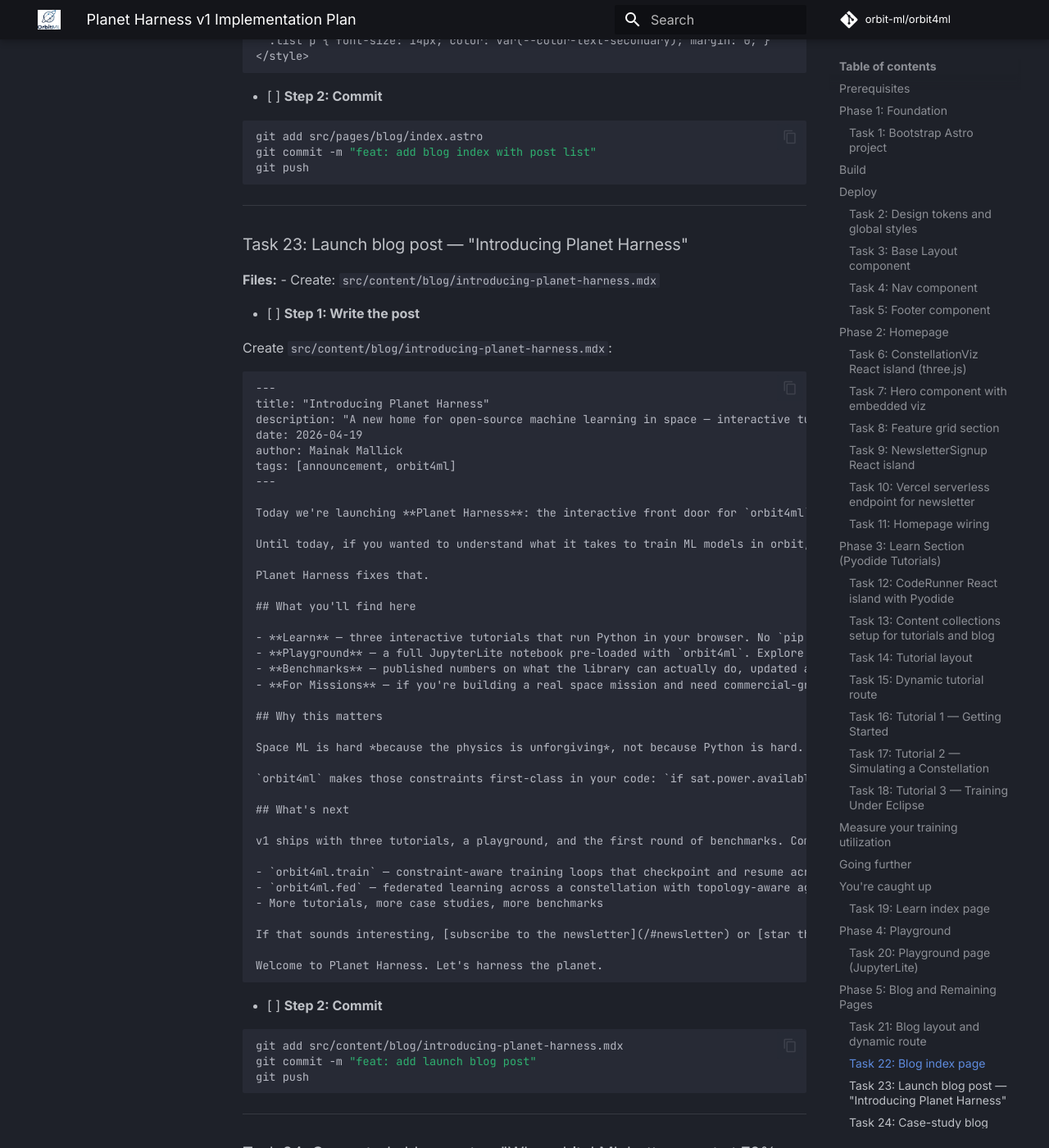
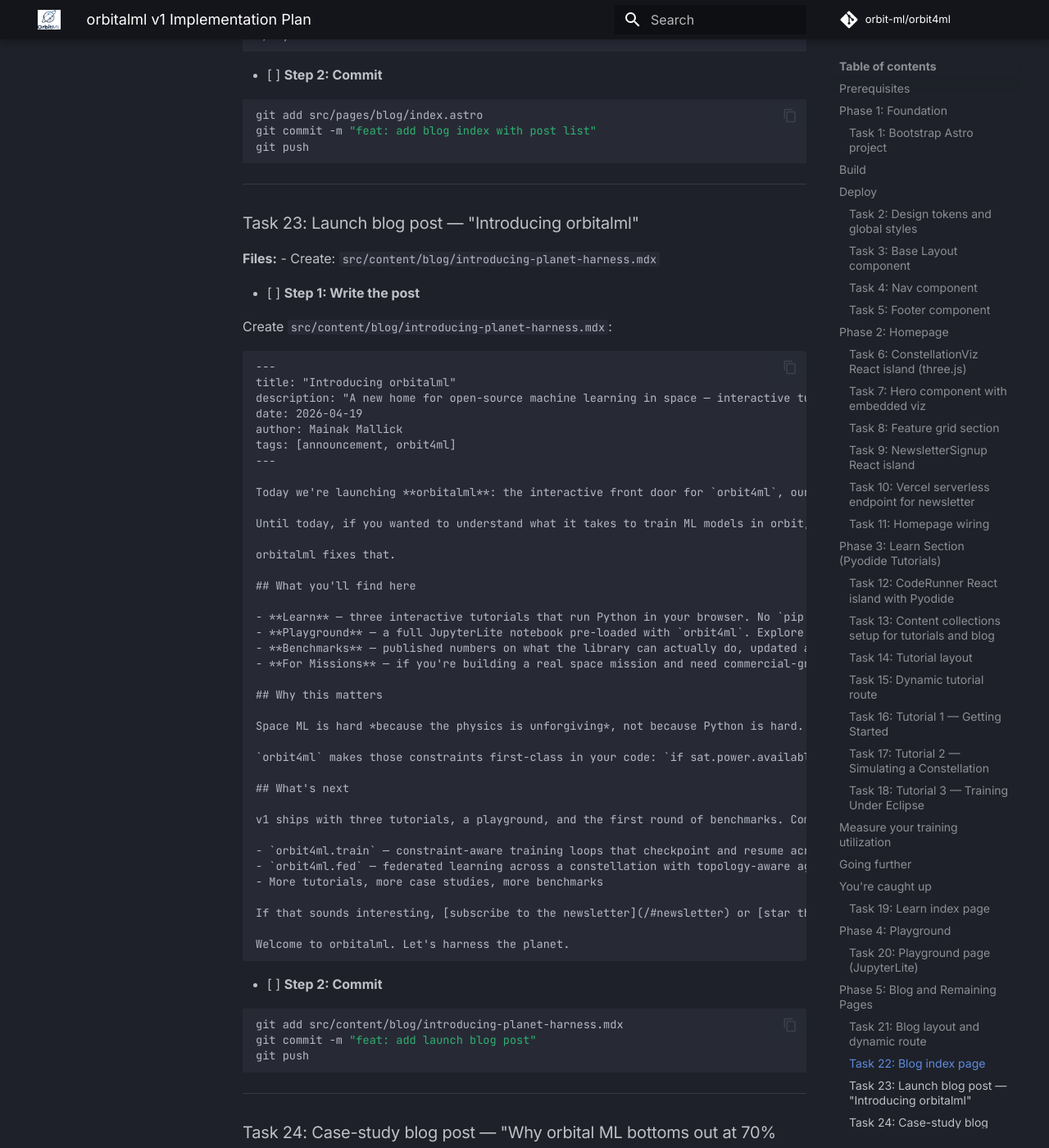
Before and after one commit to orbit-ml/orbit4ml, an MkDocs documentation site: the page built from docs/superpowers/plans/2026-04-19-orbitalml-v1.md, in a window 1280 px wide and 1400 px high, scrolled down 44444 px. Shown: the whole window at 82% size. Built offline with MkDocs 1.6.1 and Material for MkDocs 9.7.7, drawn with Linux system fonts in a browser that asks for light colours; comment, search, counter and statistics services are not loaded; some of the changed text lies outside the part shown.

Commit message:
docs: rename Planet Harness → orbitalml across spec and plan
Renamed to match the GitHub repo at orbit-ml/orbitalml. File names
preserved for history; content updated throughout (Planet Harness →
orbitalml, planetharness.com → orbitalml.com, directory paths).
Tagline remains 'ML harness for the planet' pending final decision.

Co-Authored-By: Claude Opus 4.6 <noreply@anthropic.com>

````diff
--- a/docs/superpowers/plans/2026-04-19-planetharness-v1.md
+++ b/docs/superpowers/plans/2026-04-19-orbitalml-v1.md
@@ -1,8 +1,8 @@
-# Planet Harness v1 Implementation Plan
+# orbitalml v1 Implementation Plan
 
 > **For agentic workers:** REQUIRED SUB-SKILL: Use superpowers:subagent-driven-development (recommended) or superpowers:executing-plans to implement this plan task-by-task. Steps use checkbox (`- [ ]`) syntax for tracking.
 
-**Goal:** Ship v1 of Planet Harness — the interactive showcase site for orbit4ml at `planetharness.com`. Homepage, 3 Learn tutorials with in-browser Python, JupyterLite playground, blog, benchmarks, For Missions lead capture, Community page. Dark theme, mobile-responsive.
+**Goal:** Ship v1 of orbitalml — the interactive showcase site for orbit4ml at `orbitalml.com`. Homepage, 3 Learn tutorials with in-browser Python, JupyterLite playground, blog, benchmarks, For Missions lead capture, Community page. Dark theme, mobile-responsive.
 
 **Architecture:** Astro static site with React islands for interactive pieces (CodeRunner/Pyodide, ConstellationViz/three.js, NewsletterSignup). MDX for tutorials and blog. Content collections for typed authoring. Vercel for hosting + preview deploys + serverless contact form. Playwright + Lighthouse CI for quality gates.
 
@@ -14,18 +14,18 @@
 
 **Before starting task 1, the human must:**
 
-1. Create an empty GitHub repo at `https://github.com/orbit-ml/planetharness` (public, no README, no .gitignore, no license — these will be committed from Task 1)
-2. Create the local project directory: `mkdir C:/Users/mmallick7/planetharness`
-3. Initialize it with the remote: `cd C:/Users/mmallick7/planetharness && git init && git remote add origin https://github.com/orbit-ml/planetharness.git`
-
-All tasks below are executed inside `C:/Users/mmallick7/planetharness/` unless noted.
+1. Create an empty GitHub repo at `https://github.com/orbit-ml/orbitalml` (public, no README, no .gitignore, no license — these will be committed from Task 1)
+2. Create the local project directory: `mkdir C:/Users/mmallick7/orbitalml`
+3. Initialize it with the remote: `cd C:/Users/mmallick7/orbitalml && git init && git remote add origin https://github.com/orbit-ml/orbitalml.git`
+
+All tasks below are executed inside `C:/Users/mmallick7/orbitalml/` unless noted.
 
 **Third-party account setup (do as reached — not blocking Task 1):**
 
 - **Vercel** — connect to the GitHub repo once Task 32 starts
 - **Buttondown** — create account, grab API key, set env var `BUTTONDOWN_API_KEY` (see Task 11)
 - **Formspree** — create a form for contact, grab form ID, set env var `FORMSPREE_FORM_ID` (see Task 30)
-- **Plausible** — create site for `planetharness.com`, grab script snippet (see Task 32)
+- **Plausible** — create site for `orbitalml.com`, grab script snippet (see Task 32)
 
 ---
 
@@ -39,7 +39,7 @@ All tasks below are executed inside `C:/Users/mmallick7/planetharness/` unless n
 - [ ] **Step 1: Run Astro scaffold**
 
 ```bash
-cd C:/Users/mmallick7/planetharness
+cd C:/Users/mmallick7/orbitalml
 npm create astro@latest . -- --template minimal --typescript strict --no-install --no-git --yes
 ```
 
@@ -66,7 +66,7 @@ import mdx from '@astrojs/mdx';
 import sitemap from '@astrojs/sitemap';
 
 export default defineConfig({
-  site: 'https://planetharness.com',
+  site: 'https://orbitalml.com',
   integrations: [react(), mdx(), sitemap()],
   trailingSlash: 'never',
 });
@@ -77,7 +77,7 @@ export default defineConfig({
 Overwrite `README.md`:
 
 ```markdown
-# Planet Harness
+# orbitalml
 
 The interactive showcase site for [orbit4ml](https://github.com/orbit-ml/orbit4ml).
 
@@ -325,7 +325,7 @@ const {
   ogImage = '/og-default.png',
 } = Astro.props;
 
-const fullTitle = title === 'Planet Harness' ? title : `${title} · Planet Harness`;
+const fullTitle = title === 'orbitalml' ? title : `${title} · orbitalml`;
 const canonical = new URL(Astro.url.pathname, Astro.site).href;
 ---
 
@@ -400,9 +400,9 @@ const pathname = Astro.url.pathname;
 
 <header class="nav">
   <div class="container nav-inner">
-    <a href="/" class="brand" aria-label="Planet Harness home">
+    <a href="/" class="brand" aria-label="orbitalml home">
       <span class="brand-mark" aria-hidden="true"></span>
-      <span class="brand-name">Planet Harness</span>
+      <span class="brand-name">orbitalml</span>
     </a>
     <nav aria-label="Primary">
       <ul class="nav-links">
@@ -527,7 +527,7 @@ const year = new Date().getFullYear();
 <footer class="footer">
   <div class="container footer-inner">
     <div class="footer-col">
-      <div class="footer-brand">Planet Harness</div>
+      <div class="footer-brand">orbitalml</div>
       <p class="footer-tagline">ML harness for the planet.</p>
       <p class="footer-meta">Powered by <a href="https://github.com/orbit-ml/orbit4ml">orbit4ml</a> · MIT License</p>
     </div>
@@ -558,7 +558,7 @@ const year = new Date().getFullYear();
     </div>
   </div>
   <div class="container footer-bottom">
-    <span>© {year} Planet Harness</span>
+    <span>© {year} orbitalml</span>
     <span class="mono">v1.0</span>
   </div>
 </footer>
@@ -1215,7 +1215,7 @@ BUTTONDOWN_API_KEY=
 FORMSPREE_FORM_ID=
 
 # Plausible (optional — falls back to no analytics if empty)
-PUBLIC_PLAUSIBLE_DOMAIN=planetharness.com
+PUBLIC_PLAUSIBLE_DOMAIN=orbitalml.com
 ```
 
 Add `.env` to `.gitignore` (ensure it's present — should already be from Astro scaffold):
@@ -1251,7 +1251,7 @@ import FeatureGrid from '../components/FeatureGrid.astro';
 import NewsletterSignup from '../components/NewsletterSignup.tsx';
 ---
 
-<BaseLayout title="Planet Harness">
+<BaseLayout title="orbitalml">
   <Hero />
   <FeatureGrid />
   <section class="newsletter-section">
@@ -2295,7 +2295,7 @@ const posts = (await getCollection('blog'))
   .sort((a, b) => b.data.date.getTime() - a.data.date.getTime());
 ---
 
-<BaseLayout title="Blog" description="Thought leadership, benchmarks, and case studies from the Planet Harness team.">
+<BaseLayout title="Blog" description="Thought leadership, benchmarks, and case studies from the orbitalml team.">
   <section class="blog">
     <div class="container">
       <div class="head">
@@ -2343,7 +2343,7 @@ git push
 
 ---
 
-### Task 23: Launch blog post — "Introducing Planet Harness"
+### Task 23: Launch blog post — "Introducing orbitalml"
 
 **Files:**
 - Create: `src/content/blog/introducing-planet-harness.mdx`
@@ -2354,18 +2354,18 @@ Create `src/content/blog/introducing-planet-harness.mdx`:
 
 ```mdx
 ---
-title: "Introducing Planet Harness"
+title: "Introducing orbitalml"
 description: "A new home for open-source machine learning in space — interactive tutorials, real benchmarks, zero install friction."
 date: 2026-04-19
 author: Mainak Mallick
 tags: [announcement, orbit4ml]
 ---
 
-Today we're launching **Planet Harness**: the interactive front door for `orbit4ml`, our open ecosystem for machine learning in space.
+Today we're launching **orbitalml**: the interactive front door for `orbit4ml`, our open ecosystem for machine learning in space.
 
 Until today, if you wanted to understand what it takes to train ML models in orbit, your choices were: read dense aerospace papers, dig into the `orbit4ml` API docs, or run our library locally. All three are valid. None of them are *exciting*.
 
-Planet Harness fixes that.
+orbitalml fixes that.
 
 ## What you'll find here
 
@@ -2378,7 +2378,7 @@ Planet Harness fixes that.
 
 Space ML is hard *because the physics is unforgiving*, not because Python is hard. An L2-bound CubeSat with a 100W solar panel and a 25°C thermal budget is a very different compute environment than a data center. Every shortcut you take on the ground is a mission risk in orbit.
 
-`orbit4ml` makes those constraints first-class in your code: `if sat.power.available and sat.thermal.within_budget: train()` is the whole abstraction. Planet Harness lets you *feel* that in a browser tab.
+`orbit4ml` makes those constraints first-class in your code: `if sat.power.available and sat.thermal.within_budget: train()` is the whole abstraction. orbitalml lets you *feel* that in a browser tab.
 
 ## What's next
 
@@ -2390,7 +2390,7 @@ v1 ships with three tutorials, a playground, and the first round of benchmarks.
 
 If that sounds interesting, [subscribe to the newsletter](/#newsletter) or [star the repo on GitHub](https://github.com/orbit-ml/orbit4ml). And if you're flying a real mission with ML on board, [come talk to us](/missions).
 
-Welcome to Planet Harness. Let's harness the planet.
+Welcome to orbitalml. Let's harness the planet.
 ```
 
 - [ ] **Step 2: Commit**
@@ -2615,7 +2615,7 @@ export default async function handler(req: VercelRequest, res: VercelResponse) {
     const resp = await fetch(`https://formspree.io/f/${formId}`, {
       method: 'POST',
       headers: { 'Accept': 'application/json', 'Content-Type': 'application/json' },
-      body: JSON.stringify({ name, email, organization, message, _subject: 'Planet Harness — Missions inquiry' }),
+      body: JSON.stringify({ name, email, organization, message, _subject: 'orbitalml — Missions inquiry' }),
     });
     if (!resp.ok) return res.status(502).json({ error: 'Upstream error' });
     return res.status(200).json({ ok: true });
@@ -2830,7 +2830,7 @@ const channels = [
 ];
 ---
 
-<BaseLayout title="Community" description="Get involved with orbit4ml and Planet Harness.">
+<BaseLayout title="Community" description="Get involved with orbit4ml and orbitalml.">
   <section class="community">
     <div class="container">
       <div class="head">
@@ -3266,19 +3266,19 @@ git push
 The human performs these steps (one-time setup, not scripted):
 
 1. Go to https://vercel.com/new
-2. Import the `orbit-ml/planetharness` repo
+2. Import the `orbit-ml/orbitalml` repo
 3. Framework preset: **Astro** (auto-detected)
 4. Environment variables to add:
    - `BUTTONDOWN_API_KEY` = (from Buttondown dashboard)
    - `FORMSPREE_FORM_ID` = (from Formspree dashboard)
-   - `PUBLIC_PLAUSIBLE_DOMAIN` = `planetharness.com`
+   - `PUBLIC_PLAUSIBLE_DOMAIN` = `orbitalml.com`
 5. Click **Deploy**
-6. Once live, add custom domain `planetharness.com` in Vercel → Settings → Domains
+6. Once live, add custom domain `orbitalml.com` in Vercel → Settings → Domains
 7. Update DNS at the domain registrar per Vercel's instructions (typically an A record and a CNAME)
 
 - [ ] **Step 4: Verify deploy**
 
-Once DNS propagates, visit `https://planetharness.com` and confirm:
+Once DNS propagates, visit `https://orbitalml.com` and confirm:
 - Homepage renders with hero animation
 - Nav works, all 7 sections load
 - `/learn/getting-started` runs a Pyodide code block
@@ -3328,7 +3328,7 @@ git push
 Overwrite `README.md`:
 
 ```markdown
-# Planet Harness
+# orbitalml
 
 The interactive showcase site for [orbit4ml](https://github.com/orbit-ml/orbit4ml).
 
@@ -3389,10 +3389,10 @@ Create `LAUNCH.md`:
 ```markdown
 # Launch Checklist
 
-One-time steps to take Planet Harness v1 live.
+One-time steps to take orbitalml v1 live.
 
 ## DNS & domain
-- [ ] Register `planetharness.com` at a registrar
+- [ ] Register `orbitalml.com` at a registrar
 - [ ] Add custom domain in Vercel project
 - [ ] Add A/CNAME records per Vercel instructions
 - [ ] Verify SSL is issued (Vercel auto-issues Let's Encrypt)
@@ -3400,10 +3400,10 @@ One-time steps to take Planet Harness v1 live.
 ## Env vars (Vercel → Project → Settings → Environment Variables)
 - [ ] `BUTTONDOWN_API_KEY` (from buttondown.email → Settings → API)
 - [ ] `FORMSPREE_FORM_ID` (from formspree.io → New form)
-- [ ] `PUBLIC_PLAUSIBLE_DOMAIN` = `planetharness.com`
+- [ ] `PUBLIC_PLAUSIBLE_DOMAIN` = `orbitalml.com`
 
 ## Analytics
-- [ ] Create Plausible site for `planetharness.com`
+- [ ] Create Plausible site for `orbitalml.com`
 - [ ] Verify Plausible is receiving events after deploy
 
 ## Pre-launch verification
@@ -3422,7 +3422,7 @@ One-time steps to take Planet Harness v1 live.
 - [ ] Merge `main` → production deploy
 - [ ] Announce on GitHub Discussions
 - [ ] Post launch blog post link to relevant communities (HackerNews, /r/space, space-ML Slack groups, Twitter/X)
-- [ ] Update `orbit4ml` README with "See the interactive tutorials at planetharness.com"
+- [ ] Update `orbit4ml` README with "See the interactive tutorials at orbitalml.com"
 
 ## Post-launch (week 1)
 - [ ] Watch for 404s in Vercel logs — fix broken links
````
Also changed, not shown: docs/superpowers/specs/2026-04-19-orbitalml-design.md (renamed from docs/superpowers/specs/2026-04-19-planetharness-design.md, +12 -10 lines).
